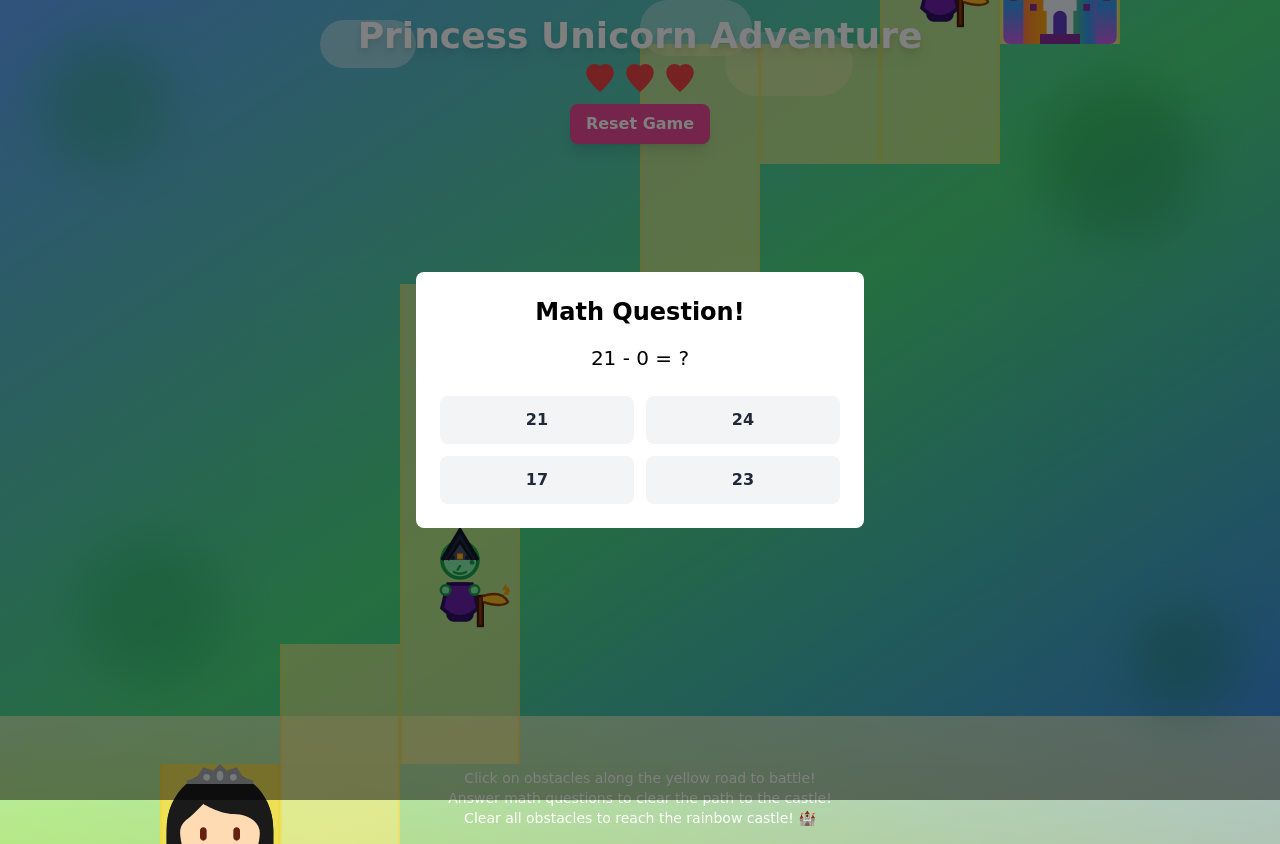
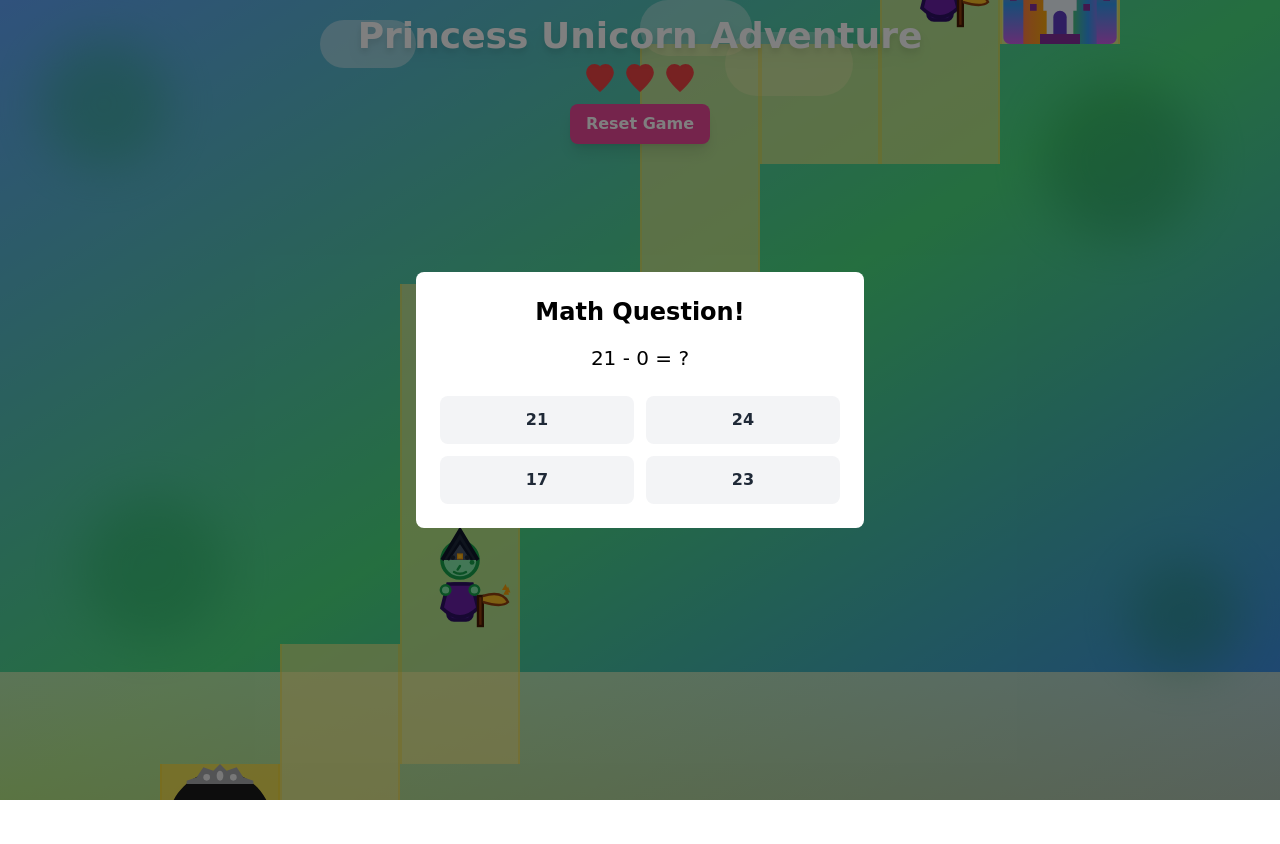
Before and after one commit to EricChiaus/princess_rpg, a React (Vite) app: page / in a window 1280 px wide. Both pictures are taken after a click on the element 460 px from the left and 464 px from the top of the page. After the commit the page ends 800 px from the top, so only its background shows below. Built offline with nearby package versions, Linux system fonts and the light colour scheme.

Commit message:
Extract modals into separate components and remove instructions

```diff
--- a/src/App.tsx
+++ b/src/App.tsx
@@ -1,5 +1,17 @@
 import './App.css';
-import { PrincessUnicorn, RainbowCastle, Stone, Bat, Witch, Monster, TreasureBox, Heart } from './components';
+import {
+  PrincessUnicorn,
+  RainbowCastle,
+  Stone,
+  Bat,
+  Witch,
+  Monster,
+  TreasureBox,
+  Heart,
+  QuestionModal,
+  GameOverModal,
+  VictoryModal
+} from './components';
 import { useGameLogic } from './hooks/useGameLogic';
 
 // Game constants
@@ -104,86 +116,23 @@ export default function App() {
       </div>
 
       {/* Question Modal */}
-      {showQuestion && currentQuestion && (
-        <div className="fixed inset-0 bg-black bg-opacity-50 flex items-center justify-center z-50">
-          <div className="bg-white rounded-lg p-6 max-w-md w-full mx-4">
-            <h2 className="text-2xl font-bold text-center mb-4">Math Question!</h2>
-            <p className="text-xl text-center mb-6">{currentQuestion.question}</p>
-            <div className="grid grid-cols-2 gap-3">
-              {currentQuestion.answers.map((answer, index) => (
-                <button
-                  key={index}
-                  onClick={() => handleAnswerSelect(index)}
-                  className={`p-3 rounded-lg font-bold transition-colors ${
-                    selectedAnswer === index
-                      ? 'bg-blue-500 text-white'
-                      : 'bg-gray-100 hover:bg-gray-200 text-gray-800'
-                  }`}
-                  disabled={selectedAnswer !== null}
-                >
-                  {answer}
-                </button>
-              ))}
-            </div>
-            {selectedAnswer !== null && (
-              <div className="mt-4 text-center">
-                <p className={`text-lg font-bold mb-3 ${
-                  selectedAnswer === currentQuestion.correctAnswer
-                    ? 'text-green-600'
-                    : 'text-red-600'
-                }`}>
-                  {selectedAnswer === currentQuestion.correctAnswer ? 'Correct! 🎉' : 'Wrong! Try again! �'}
-                </p>
-                <button
-                  onClick={handleSubmitAnswer}
-                  className="px-6 py-2 bg-pink-500 text-white rounded-lg hover:bg-pink-600 transition-colors font-bold"
-                >
-                  {selectedAnswer === currentQuestion.correctAnswer ? 'Continue' : 'OK'}
-                </button>
-              </div>
-            )}
-          </div>
-        </div>
-      )}
+      <QuestionModal
+        currentQuestion={currentQuestion}
+        selectedAnswer={selectedAnswer}
+        showQuestion={showQuestion}
+        onAnswerSelect={handleAnswerSelect}
+        onSubmitAnswer={handleSubmitAnswer}
+      />
 
       {/* Game Over Modal */}
       {gameState === 'gameOver' && (
-        <div className="fixed inset-0 bg-black bg-opacity-50 flex items-center justify-center z-50">
-          <div className="bg-white rounded-lg p-8 max-w-md w-full mx-4 text-center">
-            <h2 className="text-3xl font-bold text-red-600 mb-4">Game Over! 😢</h2>
-            <p className="text-lg mb-6">You ran out of lives. Try again!</p>
-            <button
-              onClick={initializeGame}
-              className="px-6 py-3 bg-pink-500 text-white rounded-lg hover:bg-pink-600 transition-colors font-bold"
-            >
-              Play Again
-            </button>
-          </div>
-        </div>
+        <GameOverModal onPlayAgain={initializeGame} />
       )}
 
       {/* Victory Modal */}
       {gameState === 'victory' && (
-        <div className="fixed inset-0 bg-black bg-opacity-50 flex items-center justify-center z-50">
-          <div className="bg-white rounded-lg p-8 max-w-md w-full mx-4 text-center">
-            <h2 className="text-3xl font-bold text-green-600 mb-4">Victory! 🎉</h2>
-            <p className="text-lg mb-6">Congratulations! You reached the castle!</p>
-            <button
-              onClick={initializeGame}
-              className="px-6 py-3 bg-pink-500 text-white rounded-lg hover:bg-pink-600 transition-colors font-bold"
-            >
-              Play Again
-            </button>
-          </div>
-        </div>
+        <VictoryModal onPlayAgain={initializeGame} />
       )}
-
-      {/* Instructions */}
-      <div className="relative z-20 mt-4 text-center text-white pb-4">
-        <p className="text-sm">Click on obstacles along the yellow road to battle!</p>
-        <p className="text-sm">Answer math questions to clear the path to the castle!</p>
-        <p className="text-sm">Clear all obstacles to reach the rainbow castle! 🏰</p>
-      </div>
     </div>
   );
 }
--- /dev/null
+++ b/src/components/GameOverModal.tsx
@@ -0,0 +1,24 @@
+import React from 'react';
+
+interface GameOverModalProps {
+  onPlayAgain: () => void;
+}
+
+const GameOverModal: React.FC<GameOverModalProps> = ({ onPlayAgain }) => {
+  return (
+    <div className="fixed inset-0 bg-black bg-opacity-50 flex items-center justify-center z-50">
+      <div className="bg-white rounded-lg p-8 max-w-md w-full mx-4 text-center">
+        <h2 className="text-3xl font-bold text-red-600 mb-4">Game Over! 😢</h2>
+        <p className="text-lg mb-6">You ran out of lives. Try again!</p>
+        <button
+          onClick={onPlayAgain}
+          className="px-6 py-3 bg-pink-500 text-white rounded-lg hover:bg-pink-600 transition-colors font-bold"
+        >
+          Play Again
+        </button>
+      </div>
+    </div>
+  );
+};
+
+export default GameOverModal;
--- /dev/null
+++ b/src/components/QuestionModal.tsx
@@ -0,0 +1,64 @@
+import React from 'react';
+import { Question } from '../types';
+
+interface QuestionModalProps {
+  currentQuestion: Question | null;
+  selectedAnswer: number | null;
+  showQuestion: boolean;
+  onAnswerSelect: (index: number) => void;
+  onSubmitAnswer: () => void;
+}
+
+const QuestionModal: React.FC<QuestionModalProps> = ({
+  currentQuestion,
+  selectedAnswer,
+  showQuestion,
+  onAnswerSelect,
+  onSubmitAnswer,
+}) => {
+  if (!showQuestion || !currentQuestion) return null;
+
+  return (
+    <div className="fixed inset-0 bg-black bg-opacity-50 flex items-center justify-center z-50">
+      <div className="bg-white rounded-lg p-6 max-w-md w-full mx-4">
+        <h2 className="text-2xl font-bold text-center mb-4">Math Question!</h2>
+        <p className="text-xl text-center mb-6">{currentQuestion.question}</p>
+        <div className="grid grid-cols-2 gap-3">
+          {currentQuestion.answers.map((answer, index) => (
+            <button
+              key={index}
+              onClick={() => onAnswerSelect(index)}
+              className={`p-3 rounded-lg font-bold transition-colors ${
+                selectedAnswer === index
+                  ? 'bg-blue-500 text-white'
+                  : 'bg-gray-100 hover:bg-gray-200 text-gray-800'
+              }`}
+              disabled={selectedAnswer !== null}
+            >
+              {answer}
+            </button>
+          ))}
+        </div>
+        {selectedAnswer !== null && (
+          <div className="mt-4 text-center">
+            <p className={`text-lg font-bold mb-3 ${
+              selectedAnswer === currentQuestion.correctAnswer
+                ? 'text-green-600'
+                : 'text-red-600'
+            }`}>
+              {selectedAnswer === currentQuestion.correctAnswer ? 'Correct! 🎉' : 'Wrong! Try again! 💪'}
+            </p>
+            <button
+              onClick={onSubmitAnswer}
+              className="px-6 py-2 bg-pink-500 text-white rounded-lg hover:bg-pink-600 transition-colors font-bold"
+            >
+              {selectedAnswer === currentQuestion.correctAnswer ? 'Continue' : 'OK'}
+            </button>
+          </div>
+        )}
+      </div>
+    </div>
+  );
+};
+
+export default QuestionModal;
--- /dev/null
+++ b/src/components/VictoryModal.tsx
@@ -0,0 +1,24 @@
+import React from 'react';
+
+interface VictoryModalProps {
+  onPlayAgain: () => void;
+}
+
+const VictoryModal: React.FC<VictoryModalProps> = ({ onPlayAgain }) => {
+  return (
+    <div className="fixed inset-0 bg-black bg-opacity-50 flex items-center justify-center z-50">
+      <div className="bg-white rounded-lg p-8 max-w-md w-full mx-4 text-center">
+        <h2 className="text-3xl font-bold text-green-600 mb-4">Victory! 🎉</h2>
+        <p className="text-lg mb-6">Congratulations! You reached the castle!</p>
+        <button
+          onClick={onPlayAgain}
+          className="px-6 py-3 bg-pink-500 text-white rounded-lg hover:bg-pink-600 transition-colors font-bold"
+        >
+          Play Again
+        </button>
+      </div>
+    </div>
+  );
+};
+
+export default VictoryModal;
--- a/src/components/index.ts
+++ b/src/components/index.ts
@@ -2,3 +2,6 @@
 export { default as PrincessUnicorn } from './PrincessUnicorn';
 export { default as RainbowCastle } from './RainbowCastle';
 export { Stone, Bat, Witch, Monster, TreasureBox, Heart } from './Obstacles';
+export { default as QuestionModal } from './QuestionModal';
+export { default as GameOverModal } from './GameOverModal';
+export { default as VictoryModal } from './VictoryModal';
```
